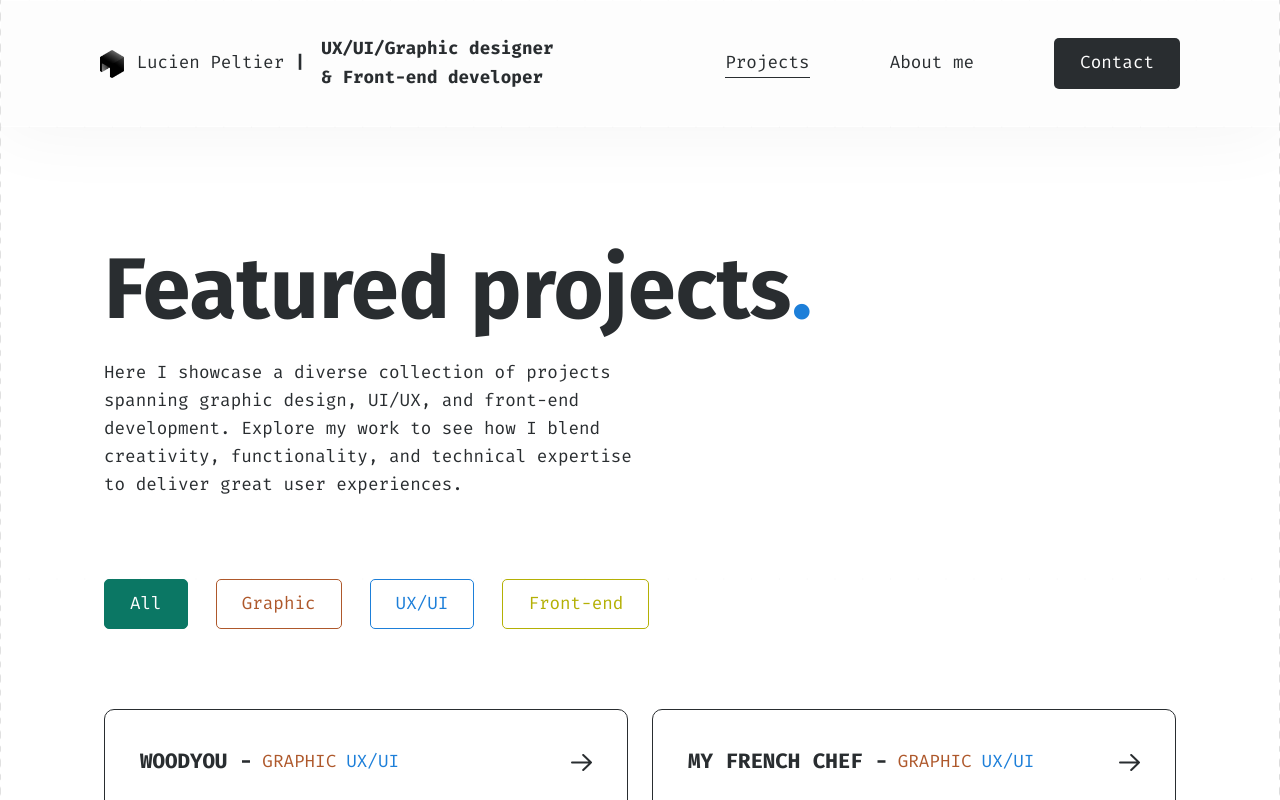
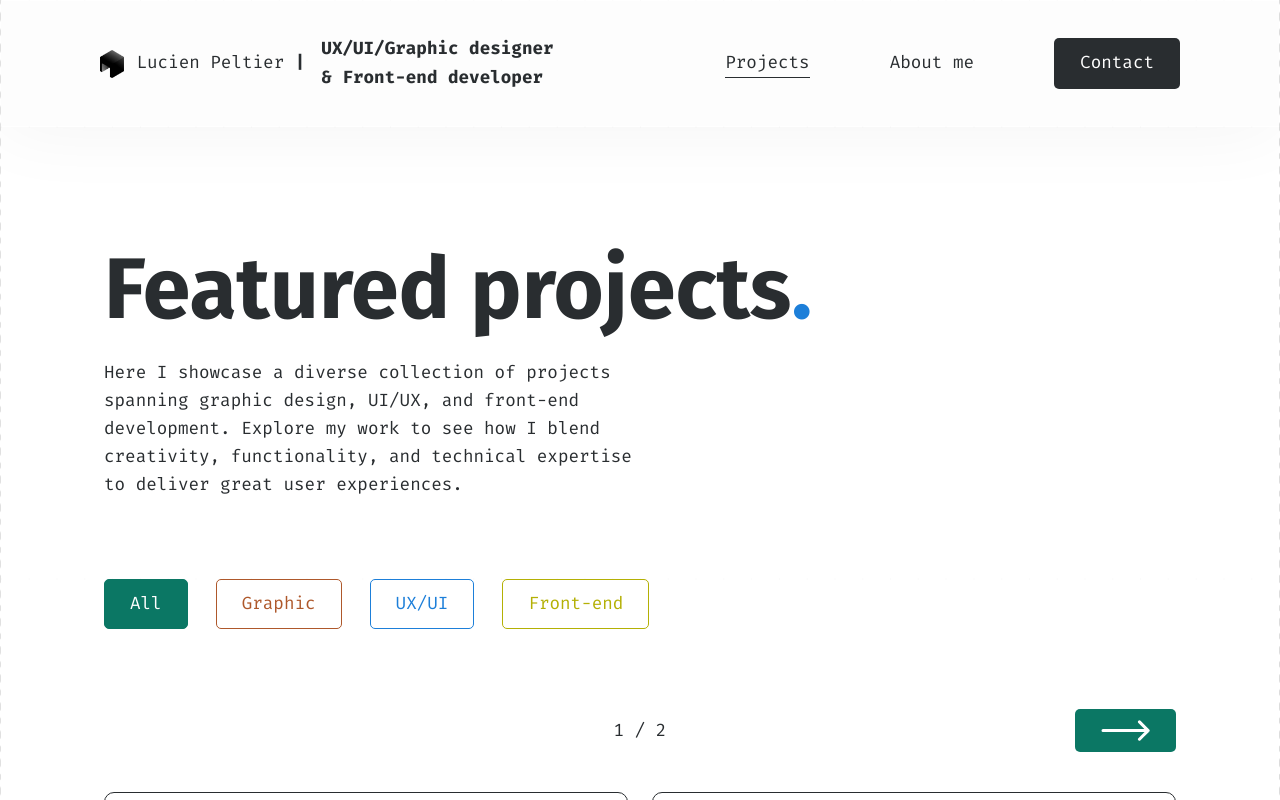
Before and after one commit to Gilles-Lucien/portfolio, a React (Create React App) app: page /projects in a window 1280 px wide. Shown: the top 800 px of the page. Built offline with nearby package versions, Linux system fonts and the light colour scheme.

Commit message:
feat: Add pagination to the top of ProjectsArchive component

```diff
--- a/src/components/ProjectsArchive/index.jsx
+++ b/src/components/ProjectsArchive/index.jsx
@@ -118,6 +118,12 @@ export default function ProjectsArchive() {
             </Filter>
           ))}
         </div>
+        <PageCounter
+          currentPage={currentPage}
+          totalPage={totalPage}
+          next={next}
+          previous={previous}
+        />
         <div className="projectsArchive__container__cards">
           {currentCards.map((card) => (
             <ProjectCard key={card.id} {...card} />
--- a/src/components/ProjectsArchive/styles.css
+++ b/src/components/ProjectsArchive/styles.css
@@ -35,4 +35,5 @@
   justify-content: space-between;
   flex-wrap: wrap;
   margin-bottom: 25px;
+  margin-top: 40px;
 }/*# sourceMappingURL=styles.css.map */
--- a/src/components/ProjectsArchive/styles.scss
+++ b/src/components/ProjectsArchive/styles.scss
@@ -30,6 +30,7 @@
       justify-content: space-between;
       flex-wrap: wrap;
       margin-bottom: 25px;
+      margin-top: 40px;
     }
   }
 }
```
Also changed, not shown: 1 other file (tests, documents, lock files or other folders).
